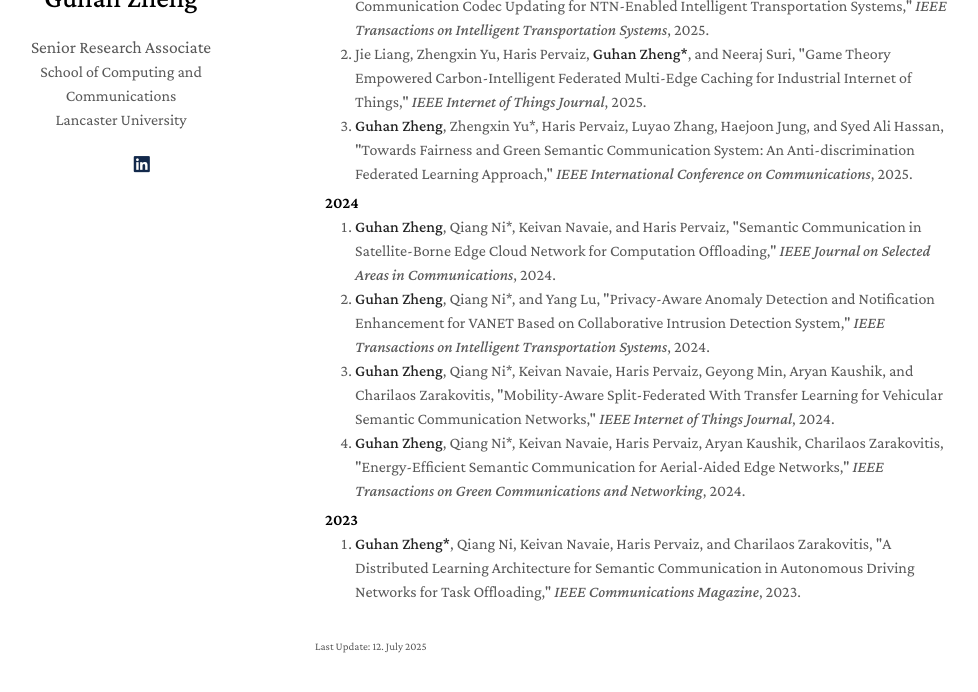
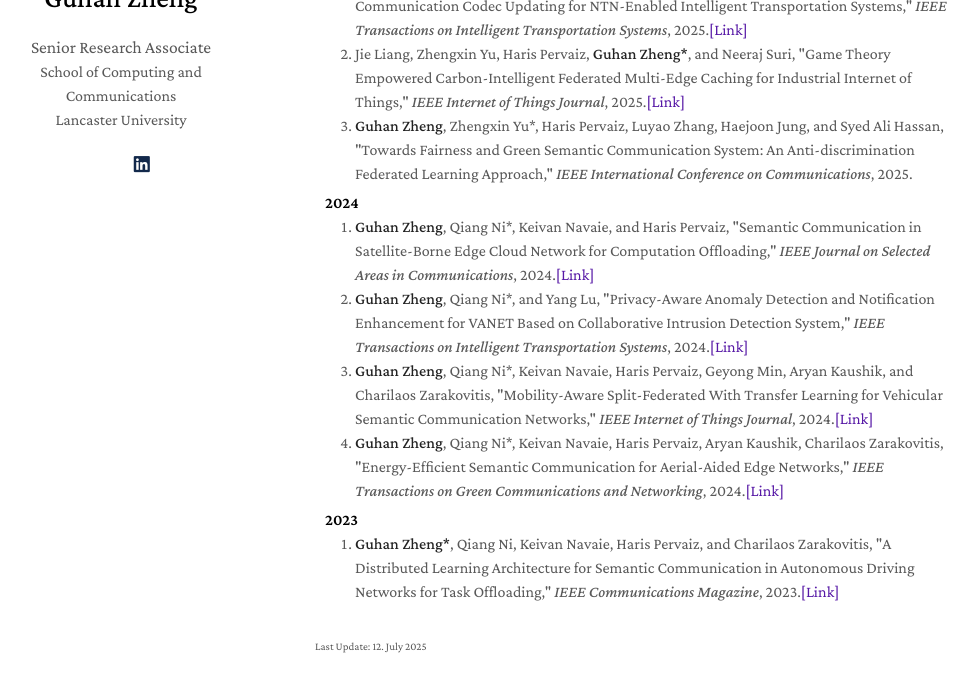
Before and after one commit to Guhan328/Guhan328.github.io, a Jekyll site: the page built from publications.md, in a window 1280 px wide and 937 px high, cut to the strip 230-922 px from the top of the window. Shown: the whole strip, without its empty margins (155-1133 px from the left). Built offline with Jekyll 4.4.1, drawn with Linux system fonts in a browser that asks for light colours; a style sheet for code colours, icons or effects is not loaded.

Commit message:
Update pubJournal.md

```diff
--- a/_includes/pubJournal.md
+++ b/_includes/pubJournal.md
@@ -8,23 +8,22 @@
 
 <h4 style="margin:0 10px 0;">2025</h4>
 <ol style="margin:0 0 5px;">
-  <li><a href="https://ieeexplore.ieee.org/abstract/document/10734671"><autocolor><strong>Guhan Zheng</strong>, Qiang Ni*, Keivan Navaie, and Charilaos Zarakovitis, "Socially-Inspired Semantic Communication Codec Updating for NTN-Enabled Intelligent Transportation Systems," <em>IEEE Transactions on Intelligent Transportation Systems</em>, 2025.</autocolor></a></li>
-  <li><autocolor>Jie Liang, Zhengxin Yu, Haris Pervaiz, <strong>Guhan Zheng*</strong>, and Neeraj Suri, "Game Theory Empowered Carbon-Intelligent Federated Multi-Edge Caching for Industrial Internet of Things," <em>IEEE Internet of Things Journal</em>, 2025.</autocolor></li>
+  <li><autocolor><strong>Guhan Zheng</strong>, Qiang Ni*, Keivan Navaie, and Charilaos Zarakovitis, "Socially-Inspired Semantic Communication Codec Updating for NTN-Enabled Intelligent Transportation Systems," <em>IEEE Transactions on Intelligent Transportation Systems</em>, 2025.</autocolor><a href="https://ieeexplore.ieee.org/abstract/document/10734671">[Link]</a></li>
+  <li><autocolor>Jie Liang, Zhengxin Yu, Haris Pervaiz, <strong>Guhan Zheng*</strong>, and Neeraj Suri, "Game Theory Empowered Carbon-Intelligent Federated Multi-Edge Caching for Industrial Internet of Things," <em>IEEE Internet of Things Journal</em>, 2025.</autocolor><a href="https://ieeexplore.ieee.org/abstract/document/10919123">[Link]</a></li>
   <li><autocolor><strong>Guhan Zheng</strong>, Zhengxin Yu*, Haris Pervaiz, Luyao Zhang, Haejoon Jung, and Syed Ali Hassan, "Towards Fairness and Green Semantic Communication System: An Anti-discrimination Federated Learning Approach," <em>IEEE International Conference on Communications</em>, 2025.</autocolor></li>
 </ol>
 
 
-
 <h4 style="margin:0 10px 0;">2024</h4>
 <ol style="margin:0 0 5px;">
-  <li><a href="https://ieeexplore.ieee.org/abstract/document/10445211"><autocolor><strong>Guhan Zheng</strong>, Qiang Ni*, Keivan Navaie, and Haris Pervaiz, "Semantic Communication in Satellite-Borne Edge Cloud Network for Computation Offloading," <em>IEEE Journal on Selected Areas in Communications</em>, 2024.</autocolor></a></li>
-  <li><a href="https://ieeexplore.ieee.org/abstract/document/10734671"><autocolor><strong>Guhan Zheng</strong>, Qiang Ni*, and Yang Lu, "Privacy-Aware Anomaly Detection and Notification Enhancement for VANET Based on Collaborative Intrusion Detection System," <em>IEEE Transactions on Intelligent Transportation Systems</em>, 2024.</autocolor></a></li>
-  <li><a href="https://ieeexplore.ieee.org/abstract/document/10416926"><autocolor><strong>Guhan Zheng</strong>, Qiang Ni*, Keivan Navaie, Haris Pervaiz, Geyong Min, Aryan Kaushik, and Charilaos Zarakovitis, "Mobility-Aware Split-Federated With Transfer Learning for Vehicular Semantic Communication Networks," <em>IEEE Internet of Things Journal</em>, 2024.</autocolor></a></li>
-  <li><a href="https://ieeexplore.ieee.org/abstract/document/10527365"><autocolor><strong>Guhan Zheng</strong>, Qiang Ni*, Keivan Navaie, Haris Pervaiz, Aryan Kaushik, Charilaos Zarakovitis, "Energy-Efficient Semantic Communication for Aerial-Aided Edge Networks," <em>IEEE Transactions on Green Communications and Networking</em>, 2024.</autocolor></a></li>
+  <li><autocolor><strong>Guhan Zheng</strong>, Qiang Ni*, Keivan Navaie, and Haris Pervaiz, "Semantic Communication in Satellite-Borne Edge Cloud Network for Computation Offloading," <em>IEEE Journal on Selected Areas in Communications</em>, 2024.</autocolor><a href="https://ieeexplore.ieee.org/abstract/document/10445211">[Link]</a></li>
+  <li><autocolor><strong>Guhan Zheng</strong>, Qiang Ni*, and Yang Lu, "Privacy-Aware Anomaly Detection and Notification Enhancement for VANET Based on Collaborative Intrusion Detection System," <em>IEEE Transactions on Intelligent Transportation Systems</em>, 2024.</autocolor><a href="https://ieeexplore.ieee.org/abstract/document/10734671">[Link]</a></li>
+  <li><autocolor><strong>Guhan Zheng</strong>, Qiang Ni*, Keivan Navaie, Haris Pervaiz, Geyong Min, Aryan Kaushik, and Charilaos Zarakovitis, "Mobility-Aware Split-Federated With Transfer Learning for Vehicular Semantic Communication Networks," <em>IEEE Internet of Things Journal</em>, 2024.</autocolor><a href="https://ieeexplore.ieee.org/abstract/document/10416926">[Link]</a></li>
+  <li><autocolor><strong>Guhan Zheng</strong>, Qiang Ni*, Keivan Navaie, Haris Pervaiz, Aryan Kaushik, Charilaos Zarakovitis, "Energy-Efficient Semantic Communication for Aerial-Aided Edge Networks," <em>IEEE Transactions on Green Communications and Networking</em>, 2024.</autocolor><a href="https://ieeexplore.ieee.org/abstract/document/10527365">[Link]</a></li>
 </ol>
 
 
 <h4 style="margin:0 10px 0;">2023</h4>
 <ol style="margin:0 0 5px;">
-  <li><a href="https://ieeexplore.ieee.org/abstract/document/10328182"><autocolor><strong>Guhan Zheng*</strong>, Qiang Ni, Keivan Navaie, Haris Pervaiz, and Charilaos Zarakovitis, "A Distributed Learning Architecture for Semantic Communication in Autonomous Driving Networks for Task Offloading," <em>IEEE Communications Magazine</em>, 2023.</autocolor></a></li>
+  <li><autocolor><strong>Guhan Zheng*</strong>, Qiang Ni, Keivan Navaie, Haris Pervaiz, and Charilaos Zarakovitis, "A Distributed Learning Architecture for Semantic Communication in Autonomous Driving Networks for Task Offloading," <em>IEEE Communications Magazine</em>, 2023.</autocolor><a href="https://ieeexplore.ieee.org/abstract/document/10328182">[Link]</a></li>
 </ol>
```
